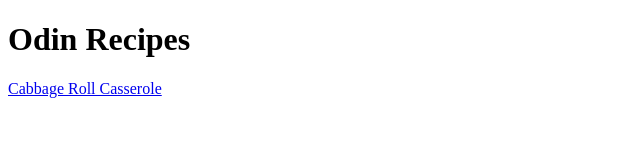
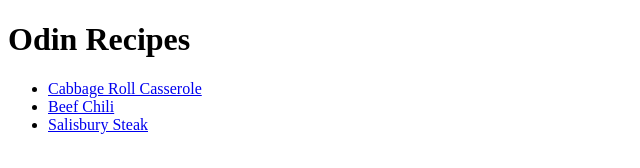
Before and after one commit to KHaidome/odin-recipes, a plain HTML site: page index.html in a window 1280 px wide. Shown: the whole page, without its empty margins (0-640 px from the left). Drawn offline with Linux system fonts and the light colour scheme.

Commit message:
list of recipes added to index.html

```diff
--- a/index.html
+++ b/index.html
@@ -8,6 +8,10 @@
 </head>
 <body>
     <h1>Odin Recipes</h1>
-    <a href="./recipes/casserole.html">Cabbage Roll Casserole</a>
+    <ul>
+        <li><a href="./recipes/casserole.html">Cabbage Roll Casserole</a></li>
+        <li><a href="./recipes/chili.html">Beef Chili</a></li>
+        <li><a href="./recipes/steak.html">Salisbury Steak</a></li>
+    </ul>
 </body>
 </html>
```
